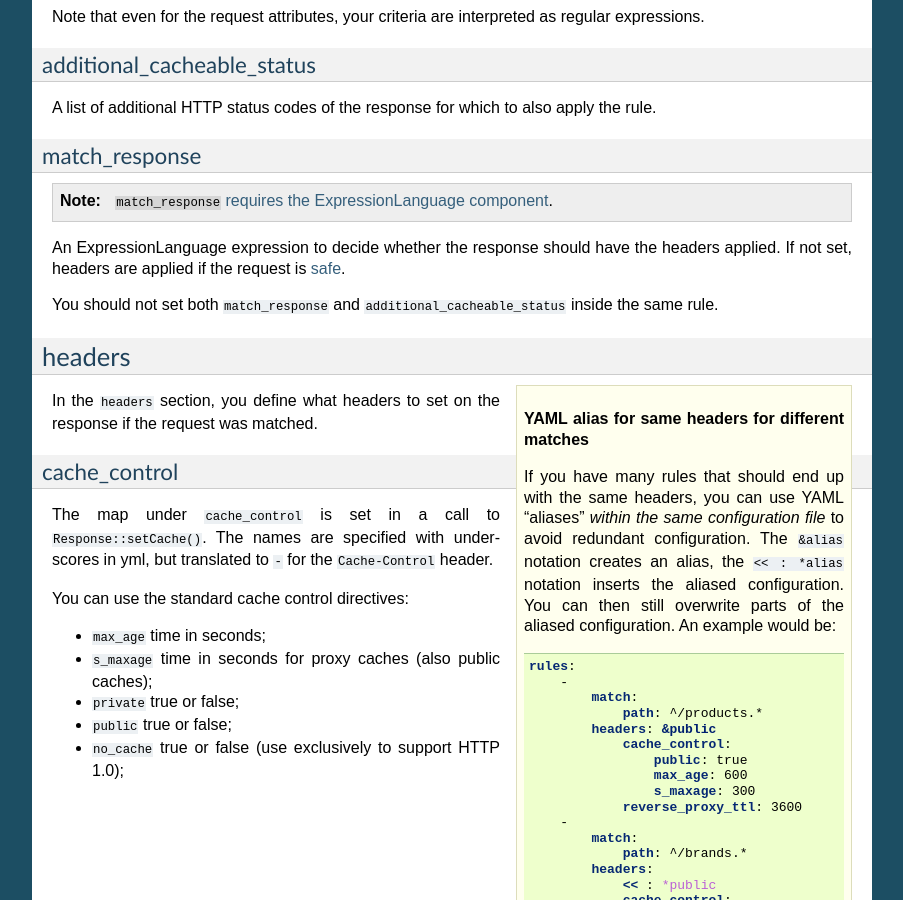
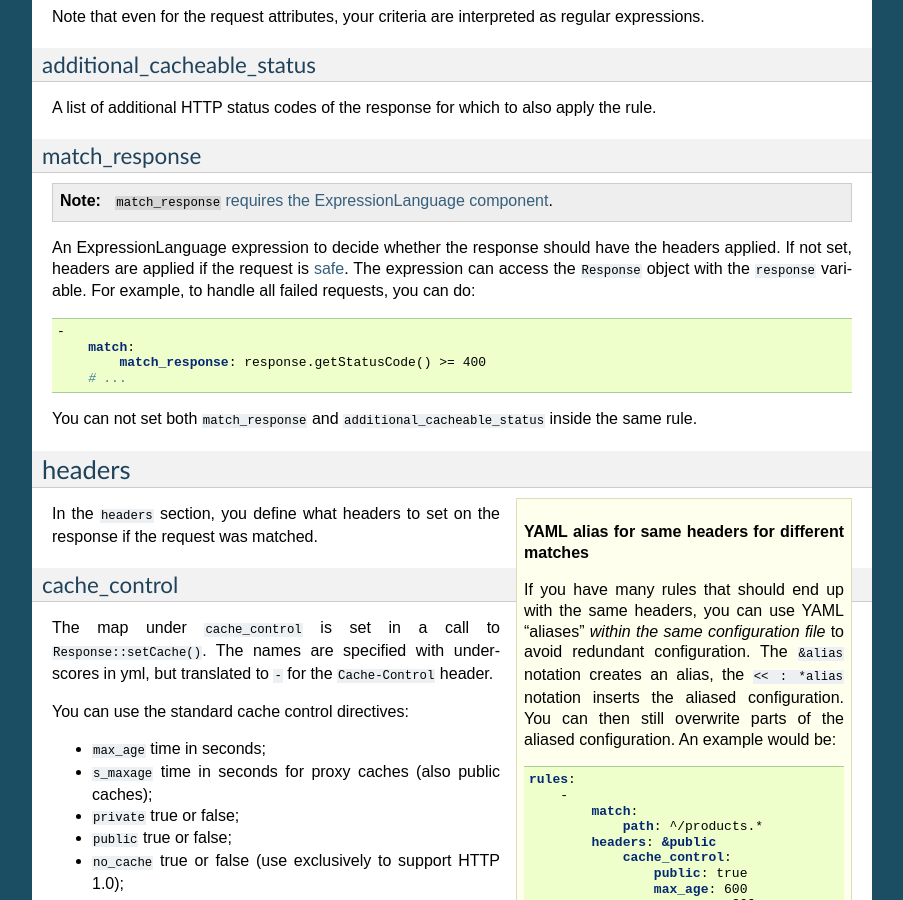
Before and after one commit to FriendsOfSymfony/FOSHttpCacheBundle, a Sphinx documentation site: the page built from Resources/doc/configuration/caching-rules.rst, in a window 1280 px wide and 900 px high, scrolled down 2025 px. Shown: the whole window, without its empty margins (198-1101 px from the left). Built offline with Sphinx 7.4.7, drawn with Linux system fonts in a browser that asks for light colours.

Commit message:
clarify the response-match for cache rules

```diff
--- a/Resources/doc/configuration/caching-rules.rst
+++ b/Resources/doc/configuration/caching-rules.rst
@@ -160,9 +160,17 @@ match_response
 
 An ExpressionLanguage expression to decide whether the response should have
 the headers applied. If not set, headers are applied if the request is
-:term:`safe`.
+:term:`safe`. The expression can access the ``Response`` object with the
+``response`` variable. For example, to handle all failed requests, you can do:
 
-You should not set both ``match_response`` and ``additional_cacheable_status``
+.. code-block:: yaml
+
+    -
+        match:
+            match_response: response.getStatusCode() >= 400
+        # ...
+
+You can not set both ``match_response`` and ``additional_cacheable_status``
 inside the same rule.
 
 headers
```
